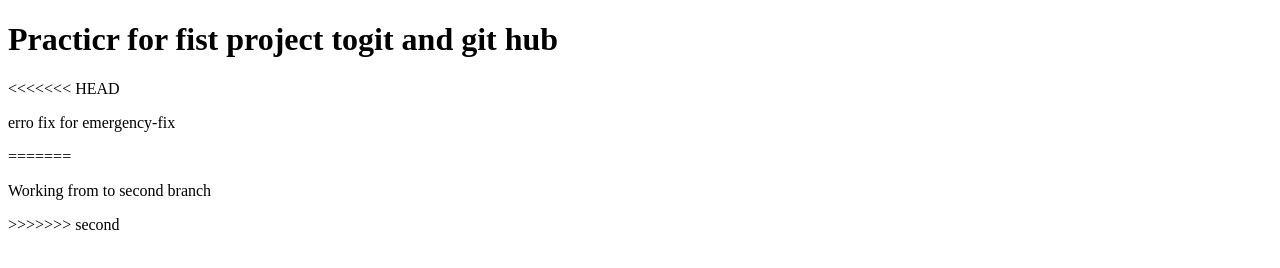
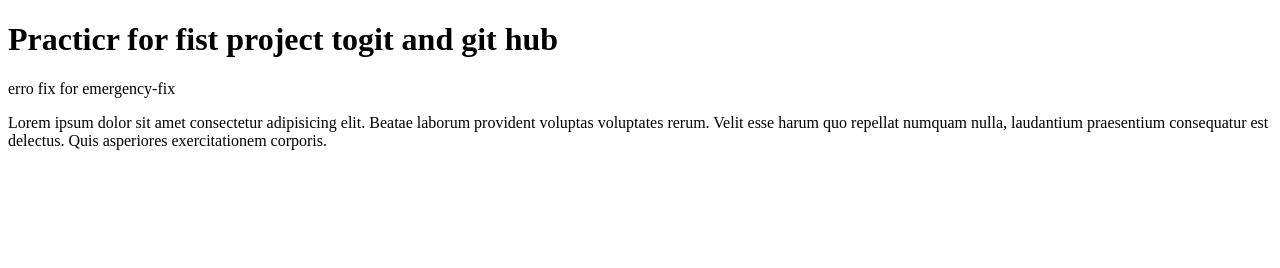
Before and after one commit to moizitx001/C-drive-github-practice, a plain HTML site: page index.html in a window 1280 px wide. Drawn offline with Linux system fonts and the light colour scheme.

Commit message:
tweaks to addmor ethan

```diff
--- a/index.html
+++ b/index.html
@@ -7,12 +7,9 @@
 </head>
 <body>
     <h1>Practicr for fist project togit and git hub</h1>
-<<<<<<< HEAD
     <p>erro fix for emergency-fix</p>
-=======
 
 
-    <p>Working from to second branch</p>
->>>>>>> second
+    <p>Lorem ipsum dolor sit amet consectetur adipisicing elit. Beatae laborum provident voluptas voluptates rerum. Velit esse harum quo repellat numquam nulla, laudantium praesentium consequatur est delectus. Quis asperiores exercitationem corporis.</p>
 </body>
 </html>
```
